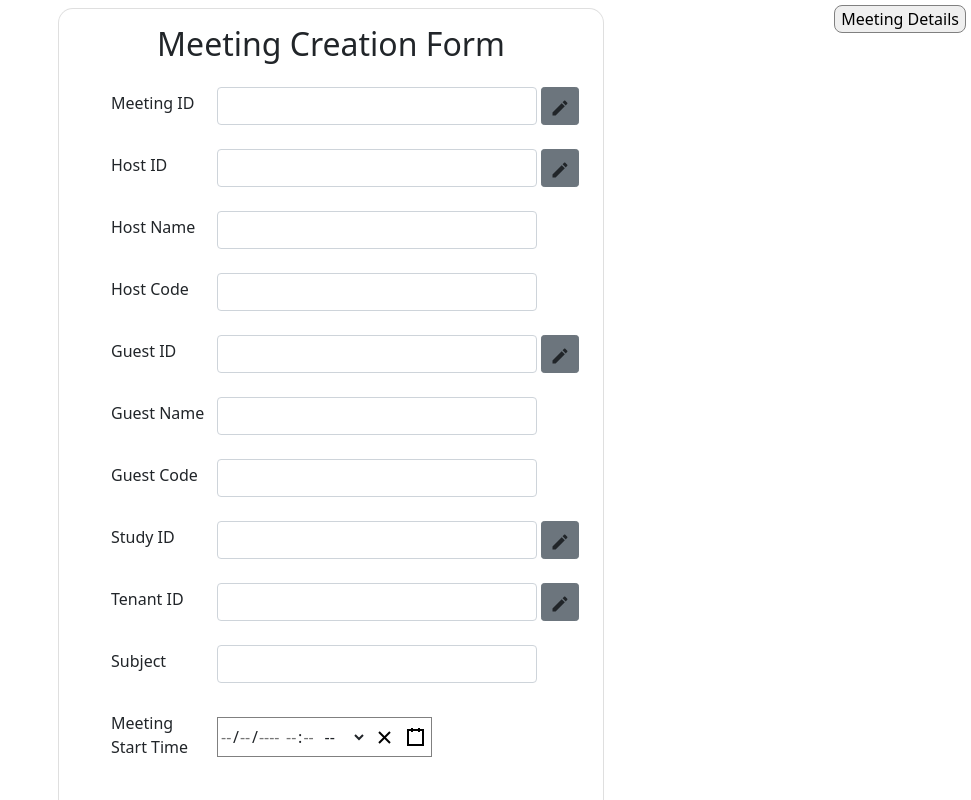
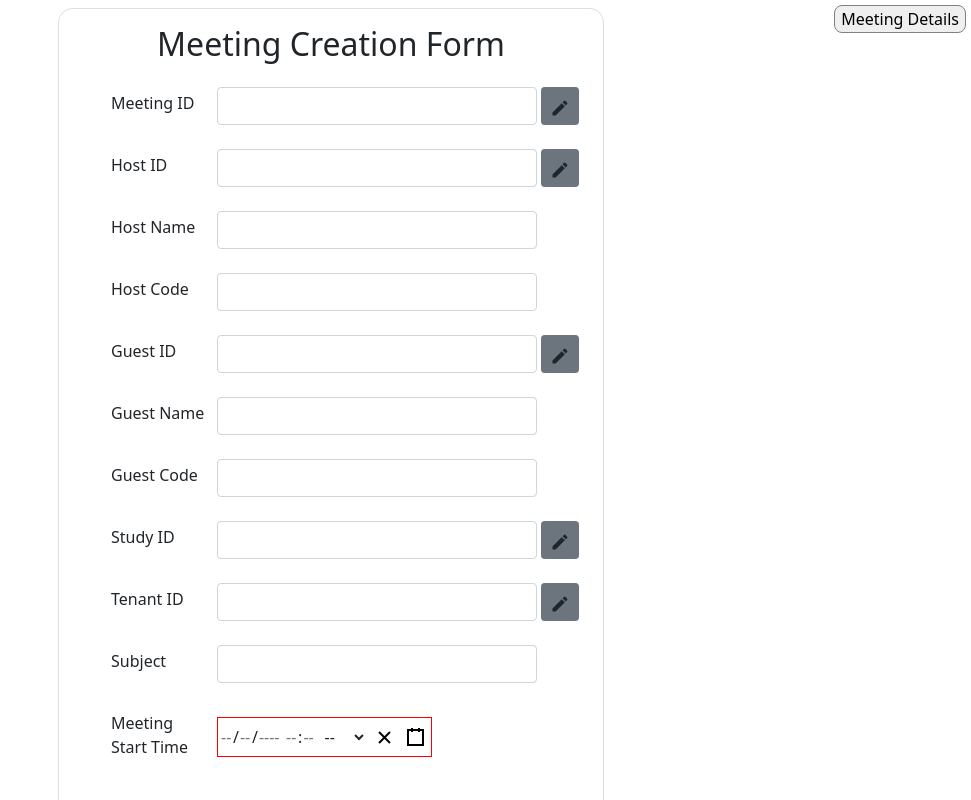
Before and after one commit to anshOFS/connect-meeting-sample-app, a React (Create React App) app: page /meetingCreation in a window 1280 px wide. Shown: the top 800 px of the page, without its empty margins (309-1280 px from the left). Built offline with nearby package versions, Linux system fonts and the light colour scheme.

Commit message:
Form updates

```diff
--- /dev/null
+++ b/src/app/pages/MeetingForm/meetingForm.css
@@ -0,0 +1,14 @@
+.error-border{
+    border: 1px solid red !important;
+    box-shadow: 0 0 0 0.25rem rgb(253 13 14 / 25%);
+}
+.error-msg{
+    color: red;
+    display: flex;
+    width: 20rem;
+    margin-left: 22%;
+}
+
+.react-datetime-picker .react-datetime-picker__wrapper{
+    border: 1px solid red !important;
+}
--- a/src/app/pages/MeetingForm/meetingForm.js
+++ b/src/app/pages/MeetingForm/meetingForm.js
@@ -8,7 +8,7 @@ import DateTimePicker from 'react-datetime-picker';
 import 'react-datetime-picker/dist/DateTimePicker.css';
 import 'react-calendar/dist/Calendar.css';
 
-
+import './meetingForm.css';
 import { createMeetingDetails } from "../../service/meetingDetails.service";
 
 const MeetingForm = (props) => {
@@ -57,7 +57,7 @@ const MeetingForm = (props) => {
                   onSubmit={(values) => {
                     onSubmit(values)
                   }}
-                  render={({ handleSubmit, form, submitting, pristine }) => (
+                  render={({ handleSubmit, form, submitting, pristine, values }) => (
                     <form style={{marginLeft: '36px'}} onSubmit={handleSubmit}>
                       <div className="d-flex form-outline mb-4">
                         <label
```
